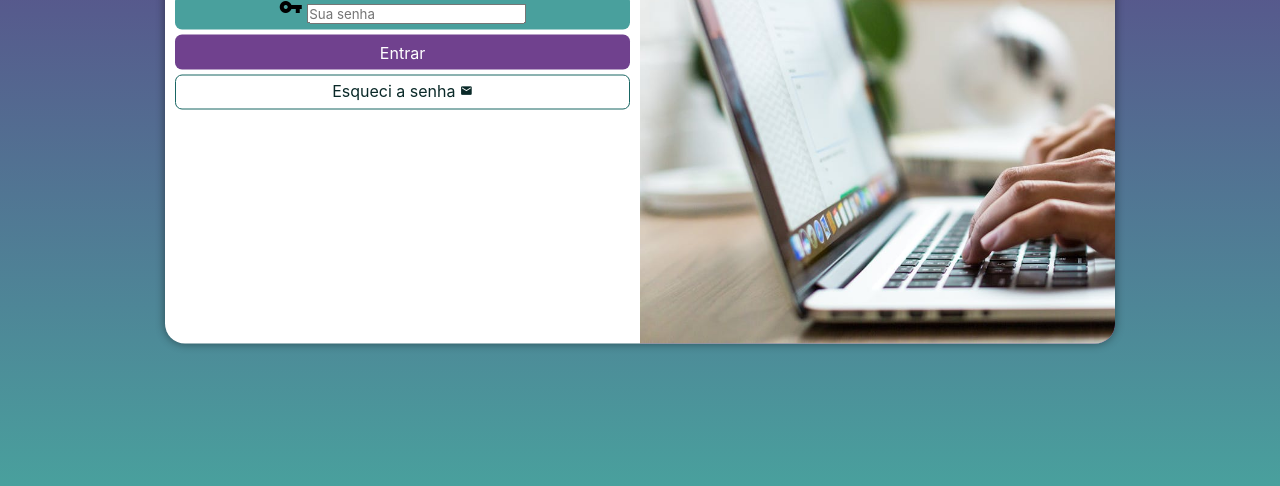
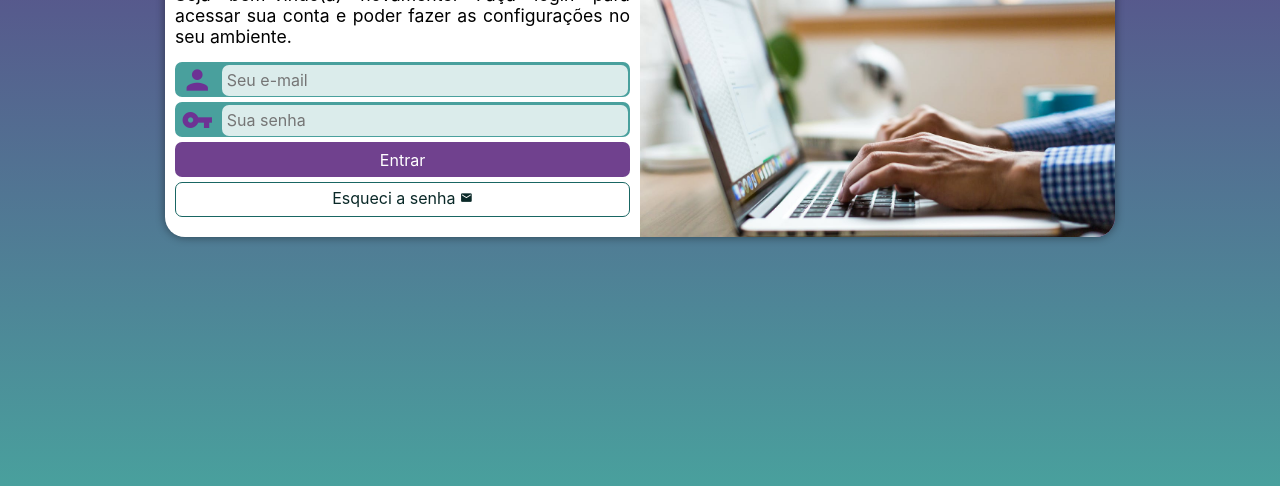
Before and after one commit to AlmeidaDan/projeto-login, a plain HTML site: page index.html in a window 1280 px wide. Shown: the part 314-800 px from the top of the page. Drawn offline with Linux system fonts and the light colour scheme.

Commit message:
Finalizei o projeto login

```diff
--- a/estilos/media-query.css
+++ b/estilos/media-query.css
@@ -11,12 +11,9 @@ Telas grandes: acima de 1200px
 
 @media screen and (min-width: 768px) and (max-width: 992px) {
 
-    body {
-        background-image: linear-gradient(to bottom, #5f2c82, #49a09d);
-    }
-
     section#login {
         width: 80vw;
+        height: 300px;
     }
 
     section#login > div#imagem {
@@ -25,7 +22,7 @@ Telas grandes: acima de 1200px
         height: 100%;
     }
 
-    section#login > div#formulurio {
+    section#login > div#formulario {
         float: right;
         width: 70%;
     }
@@ -33,12 +30,9 @@ Telas grandes: acima de 1200px
 
 @media screen and (min-width: 992px) {
 
-    body {
-        background-image: linear-gradient(to bottom, #5f2c82, #49a09d);
-    }
-
     section#login {
         width: 950px;
+        height: 302px;
     }
 
     section#login > div#imagem {
@@ -57,8 +51,9 @@ Telas grandes: acima de 1200px
     }
 
     div#formulario > p {
-        font-size: 1.2em;
+        font-size: 1.1em;
         text-align: justify;
+        padding-bottom: 10px;
     }
 
 }
--- a/estilos/style.css
+++ b/estilos/style.css
@@ -14,7 +14,7 @@
 }
 
 body, html {
-    background-color: #5f2c82;
+    background-image: linear-gradient(to bottom, #5f2c82, #49a09d);
     height: 100vh;
     width: 100vw;
 }
@@ -29,7 +29,6 @@ section#login {
     position: absolute;
     top: 50%;
     left: 50%;
-    transform: translate(-50%, -50%);
     overflow: hidden;
 
     background-color: white;
@@ -38,6 +37,7 @@ section#login {
     border-radius: 20px;
     box-shadow: 0px 0px 10px rgba(0, 0, 0, 0.450);
 
+    transform: translate(-50%, -50%);
     transition: width 0.3s, height 0.3s;
     transition-timing-function: ease;
 }
@@ -61,10 +61,12 @@ div#formulario {
 
 div#formulario > p {
     font-size: 0.8em;
+    padding-bottom: 15px;
 }
 
 form > div.campo {
     background-color: #49a09d;
+    border: 2px solid #49a09d;
     display: block;
     width: 100%;
     height: 35px;
@@ -74,6 +76,27 @@ form > div.campo {
 
 div.campo > label {
     display: none;
+}
+
+div.campo > i {
+    color: #6d3294;
+    font-size: 2em;
+    width: 40px;
+}
+
+div.campo > input {
+    background-color: #ffffffcc;
+    font-size: 1em;
+    width: calc(100% - 45px);
+    height: 100%;
+    border: 0px;
+    border-radius: 7px;
+    padding: 5px;
+    transform: translateY(-10px);
+}
+
+div.campo > input:focus-within {
+    background-color: white;
 }
 
 form > input[type=submit] {
```
